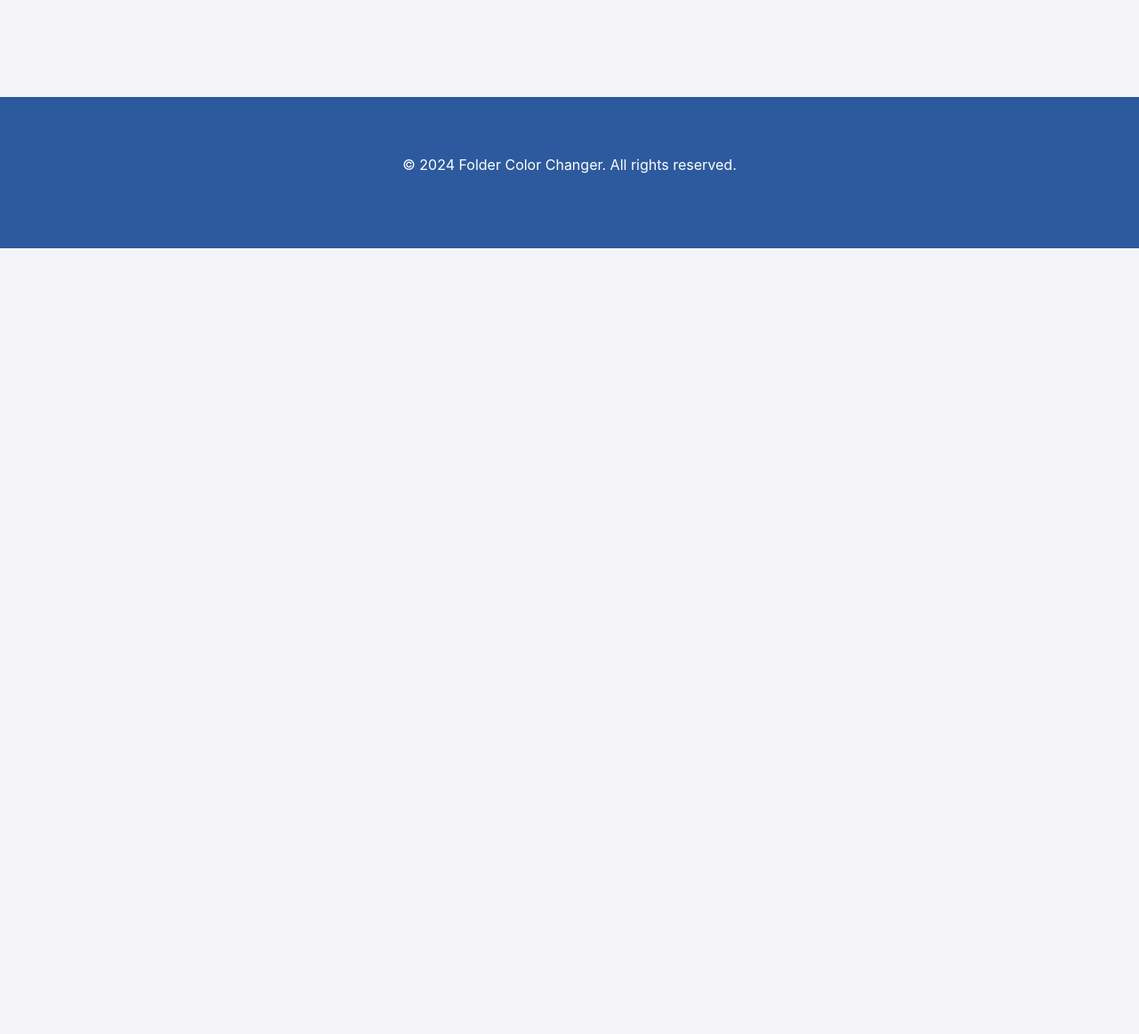
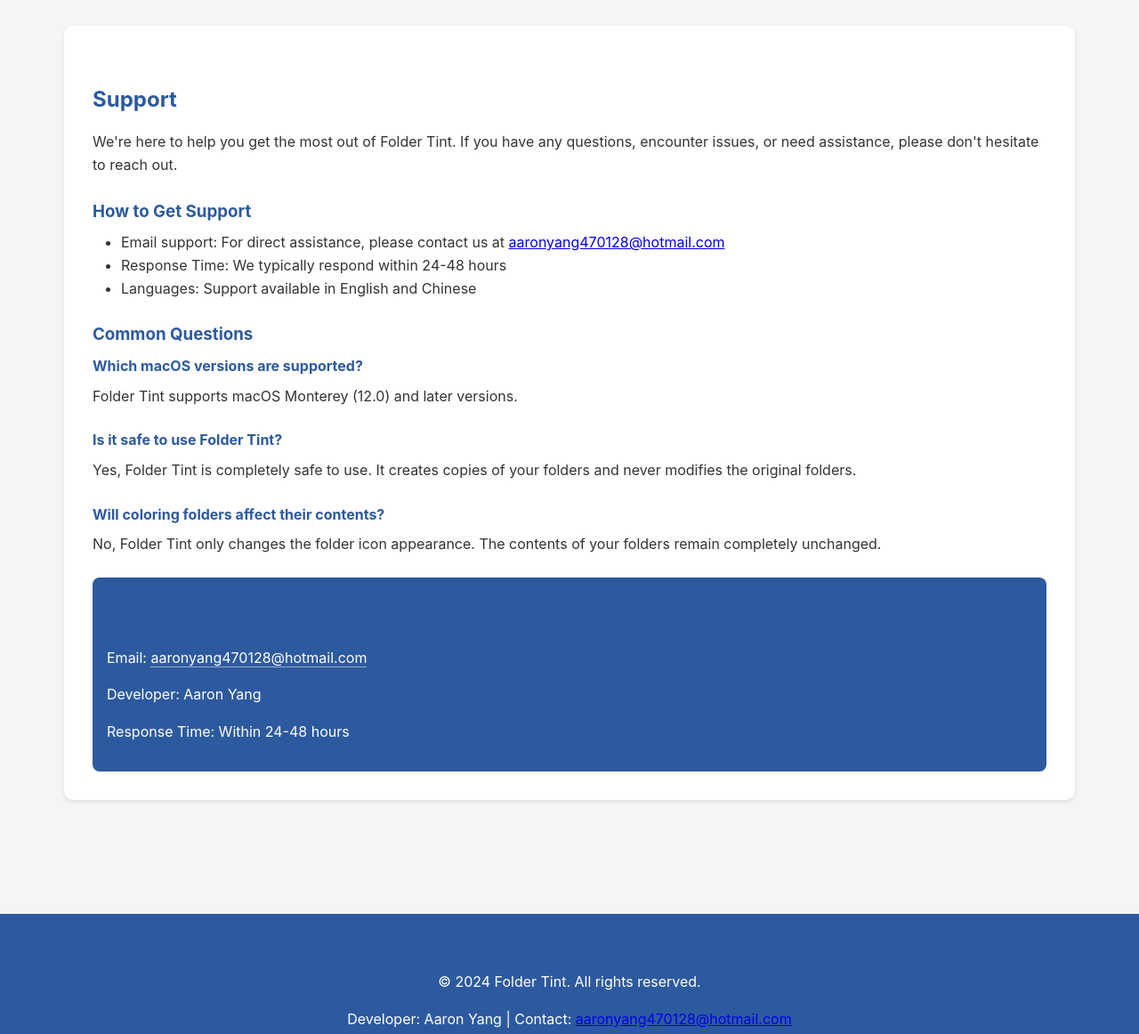
Before and after one commit to AaronYang47/FolderTint, a plain HTML site: page index.html in a window 1280 px wide. Shown: the part 1442-2604 px from the top of the page at 89% size. Before the commit the page ends 1721 px from the top, so only its background shows below. Drawn offline with Linux system fonts and the light colour scheme.

Commit message:
index.html

```diff
--- a/index.html
+++ b/index.html
@@ -3,7 +3,7 @@
 <head>
     <meta charset="UTF-8">
     <meta name="viewport" content="width=device-width, initial-scale=1.0">
-    <title>Folder Color Changer - macOS Folder Customization Tool</title>
+    <title>Folder Tint - macOS Folder Customization Tool</title>
     <style>
         :root {
             --primary-color: #2d5a9e;
@@ -89,6 +89,32 @@
             box-shadow: 0 1px 3px rgba(0,0,0,0.1);
         }
 
+        .support-section {
+            background: white;
+            padding: 2rem;
+            border-radius: 10px;
+            box-shadow: 0 2px 4px rgba(0,0,0,0.1);
+            margin: 2rem 0;
+        }
+
+        .contact-info {
+            background: var(--primary-color);
+            color: white;
+            padding: 1rem;
+            border-radius: 8px;
+            margin-top: 1rem;
+        }
+
+        .contact-info a {
+            color: white;
+            text-decoration: none;
+            border-bottom: 1px solid rgba(255,255,255,0.5);
+        }
+
+        .contact-info a:hover {
+            border-bottom-color: white;
+        }
+
         footer {
             text-align: center;
             padding: 2rem;
@@ -96,12 +122,44 @@
             background-color: var(--primary-color);
             color: white;
         }
+
+        .support-grid {
+            display: grid;
+            grid-template-columns: repeat(auto-fit, minmax(300px, 1fr));
+            gap: 2rem;
+            margin: 2rem 0;
+        }
+
+        .support-card {
+            background: white;
+            padding: 1.5rem;
+            border-radius: 10px;
+            box-shadow: 0 2px 4px rgba(0,0,0,0.1);
+        }
+
+        .faq-item, .troubleshooting-item {
+            margin-bottom: 1.5rem;
+        }
+
+        .faq-item h4, .troubleshooting-item h4 {
+            color: var(--primary-color);
+            margin-bottom: 0.5rem;
+        }
+
+        .support-card a {
+            color: var(--primary-color);
+            text-decoration: none;
+        }
+
+        .support-card a:hover {
+            text-decoration: underline;
+        }
     </style>
 </head>
 <body>
     <header>
         <div class="container">
-            <h1>Folder Color Changer</h1>
+            <h1>Folder Tint</h1>
             <p>Advanced macOS Folder Customization Tool</p>
         </div>
     </header>
@@ -109,7 +167,7 @@
     <main class="container">
         <section>
             <h2>Overview</h2>
-            <p>Folder Color Changer is a sophisticated macOS application that allows users to customize folder icons with a wide range of colors. Built with SwiftUI, it offers an intuitive and modern interface for personalizing folder appearances while maintaining the native macOS look and feel.</p>
+            <p>Folder Tint is a sophisticated macOS application that allows users to customize folder icons with a wide range of colors. Built with SwiftUI, it offers an intuitive and modern interface for personalizing folder appearances while maintaining the native macOS look and feel.</p>
         </section>
 
         <section>
@@ -185,11 +243,47 @@
                 <li>Support for modern color processing</li>
             </ul>
         </section>
+
+        <section class="support-section">
+            <h2>Support</h2>
+            <p>We're here to help you get the most out of Folder Tint. If you have any questions, encounter issues, or need assistance, please don't hesitate to reach out.</p>
+
+            <h3>How to Get Support</h3>
+            <ul>
+                <li>Email support: For direct assistance, please contact us at <a href="mailto:aaronyang470128@hotmail.com">aaronyang470128@hotmail.com</a></li>
+                <li>Response Time: We typically respond within 24-48 hours</li>
+                <li>Languages: Support available in English and Chinese</li>
+            </ul>
+
+            <h3>Common Questions</h3>
+            <div class="faq-grid">
+                <div class="faq-item">
+                    <h4>Which macOS versions are supported?</h4>
+                    <p>Folder Tint supports macOS Monterey (12.0) and later versions.</p>
+                </div>
+                <div class="faq-item">
+                    <h4>Is it safe to use Folder Tint?</h4>
+                    <p>Yes, Folder Tint is completely safe to use. It creates copies of your folders and never modifies the original folders.</p>
+                </div>
+                <div class="faq-item">
+                    <h4>Will coloring folders affect their contents?</h4>
+                    <p>No, Folder Tint only changes the folder icon appearance. The contents of your folders remain completely unchanged.</p>
+                </div>
+            </div>
+
+            <div class="contact-info">
+                <h3>Contact Information</h3>
+                <p>Email: <a href="mailto:aaronyang470128@hotmail.com">aaronyang470128@hotmail.com</a></p>
+                <p>Developer: Aaron Yang</p>
+                <p>Response Time: Within 24-48 hours</p>
+            </div>
+        </section>
     </main>
 
     <footer>
         <div class="container">
-            <p>© 2024 Folder Color Changer. All rights reserved.</p>
+            <p>© 2024 Folder Tint. All rights reserved.</p>
+            <p>Developer: Aaron Yang | Contact: <a href="mailto:aaronyang470128@hotmail.com">aaronyang470128@hotmail.com</a></p>
         </div>
     </footer>
 </body>
```
